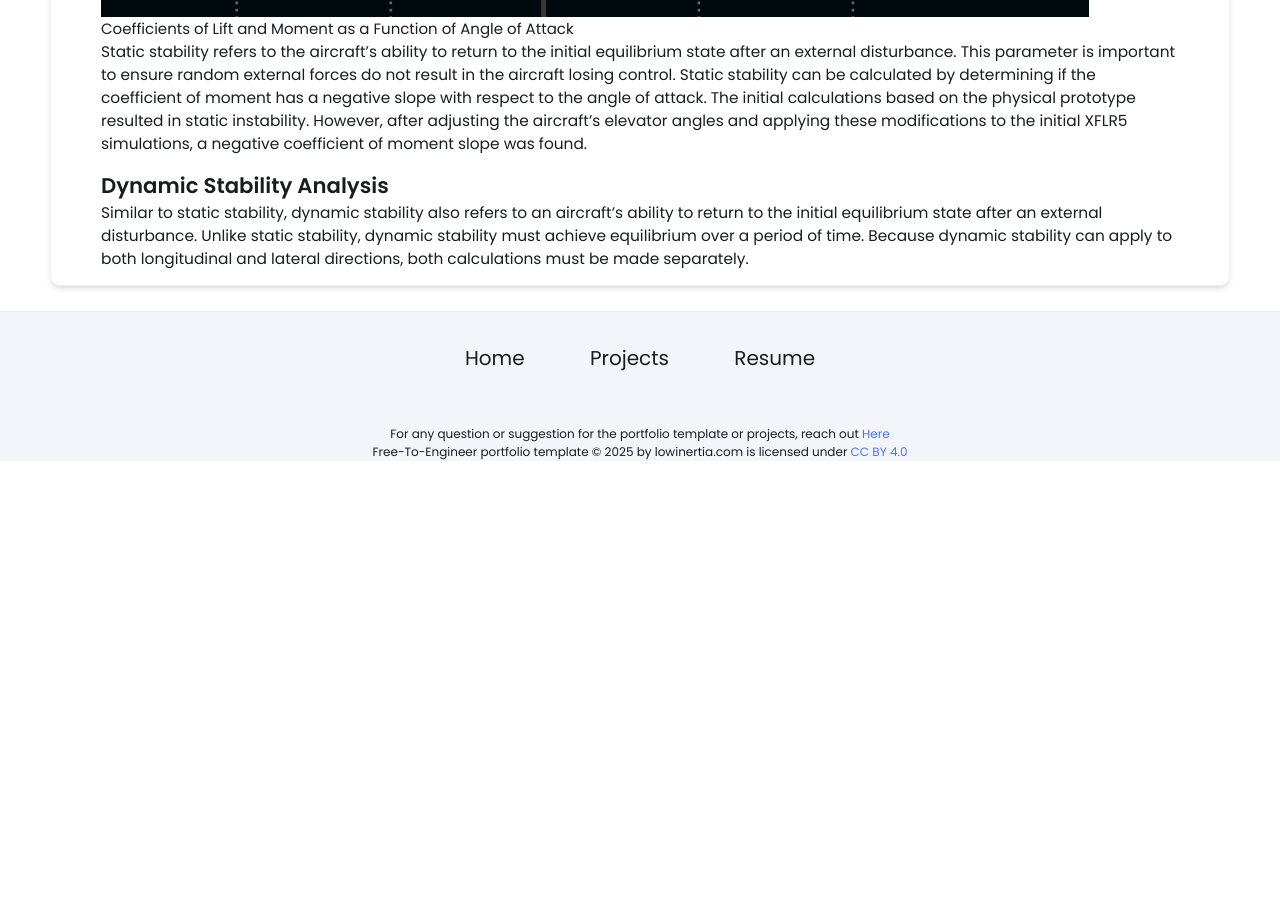
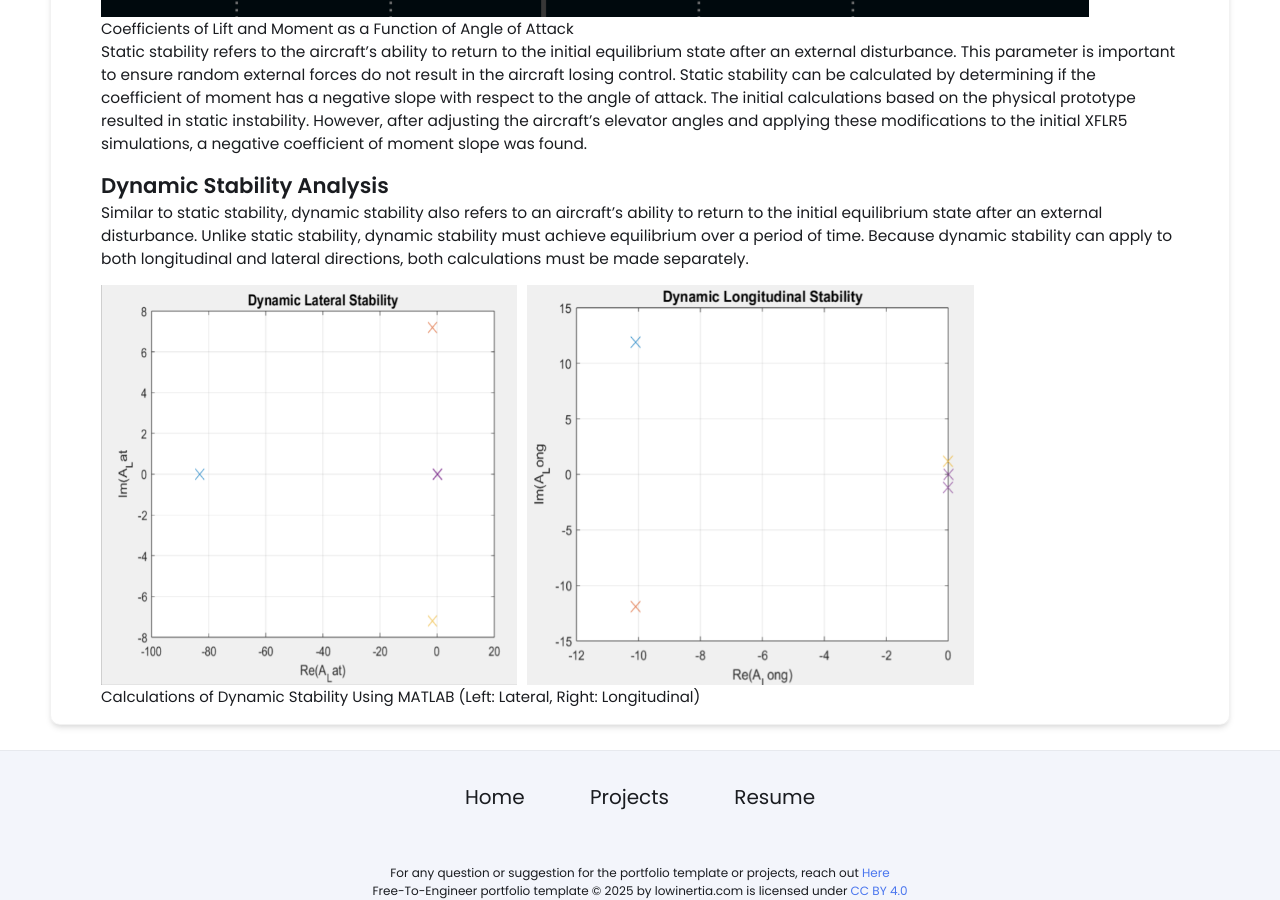
Before and after one commit to Jay-Patel-Engineer/Jay-Patel-Engineer.github.io, a Jekyll site: the page built from _projects/rcaircraft/index.md, in a window 1280 px wide and 900 px high, scrolled down 3435 px. Built offline with Jekyll 4.4.1, drawn with Linux system fonts in a browser that asks for light colours; before the commit the page ends 3896 px from its top, so only the background shows below that.

Commit message:
Update index.md

```diff
--- a/_projects/rcaircraft/index.md
+++ b/_projects/rcaircraft/index.md
@@ -31,3 +31,5 @@ The simulation results of XFLR5 can be seen below. These results will be the mai
 Static stability refers to the aircraft's ability to return to the initial equilibrium state after an external disturbance. This parameter is important to ensure random external forces do not result in the aircraft losing control. Static stability can be calculated by determining if the coefficient of moment has a negative slope with respect to the angle of attack. The initial calculations based on the physical prototype resulted in static instability. However, after adjusting the aircraft's elevator angles and applying these modifications to the initial XFLR5 simulations, a negative coefficient of moment slope was found.
 ## Dynamic Stability Analysis
 Similar to static stability, dynamic stability also refers to an aircraft's ability to return to the initial equilibrium state after an external disturbance. Unlike static stability, dynamic stability must achieve equilibrium over a period of time. Because dynamic stability can apply to both longitudinal and lateral directions, both calculations must be made separately.
+{% include image-gallery.html images="matlabdynamiclat.png, matlabdynamiclong.png" height="400"%}
+<span style="font-size: 15px">Calculations of Dynamic Stability Using MATLAB (Left: Lateral, Right: Longitudinal)</span>
```
